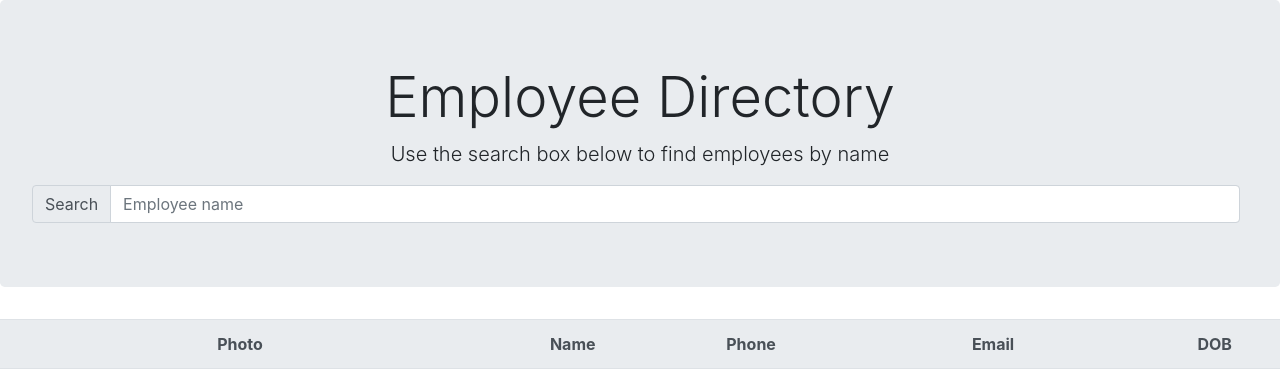
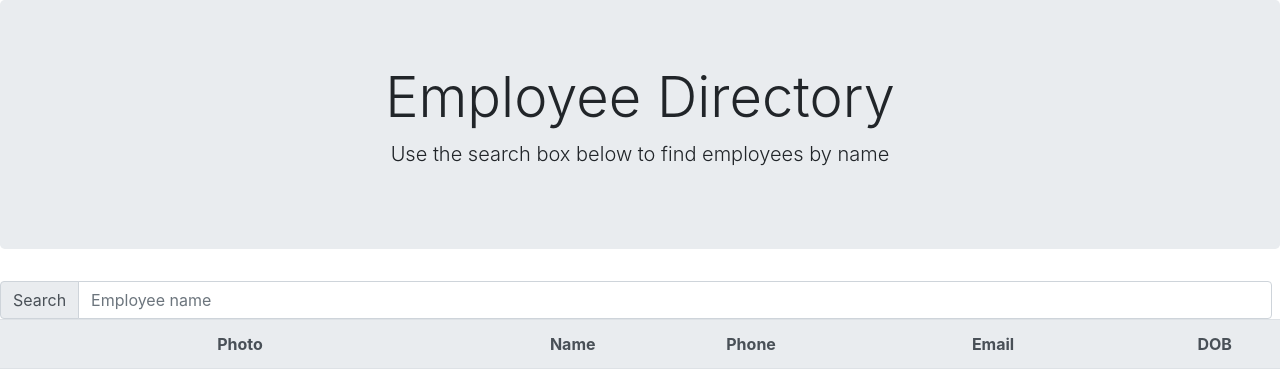
Before and after one commit to ashleydeyoung/employee-directory, a React (Create React App) app: page / in a window 1280 px wide. Shown: the top 369 px of the page. Built offline with nearby package versions, Linux system fonts and the light colour scheme.

Commit message:
search starting to work

```diff
--- a/src/App.js
+++ b/src/App.js
@@ -1,14 +1,16 @@
-import React from 'react';
-import './App.css';
+import React from "react";
+import "./App.css";
+import Wrapper from "./components/Wrapper";
 import Header from "./components/Header";
 import DataTable from "./components/DataTable";
-import employees from "./employees.json";
+
 function App() {
   return (
     <div className="App">
-      <Header />
-      <DataTable employees={employees}/>
-
+      <Wrapper>
+        <Header />
+        <DataTable />
+      </Wrapper>
     </div>
   );
 }
--- /dev/null
+++ b/src/components/DataRow.js
@@ -0,0 +1,19 @@
+import React from "react";
+
+function DataRow(props) {
+  return (
+    <tr>
+      <th scope="row">
+        <img alt={props.firstName} src={props.picture} />
+      </th>
+      <td>
+        {props.firstName} {props.lastName}
+      </td>
+      <td>{props.phone}</td>
+      <td>{props.email}</td>
+      <td>{props.date}</td>
+    </tr>
+  );
+}
+
+export default DataRow;
--- a/src/components/DataTable.js
+++ b/src/components/DataTable.js
@@ -1,17 +1,59 @@
-import React from "react";
+import React, { Component } from "react";
+import DataRow from "./DataRow";
+import employees from "../employees.json";
+import Search from "./Search";
 
-const DataTable = (props) => {
-//   console.log(props.employees);
-// props.employees.map((employee) =>
-//     console.log(employee.dob.date)
-// )
+class DataTable extends Component {
+  state = {
+    sorted: employees,
+    firstName: "",
+  };
 
-function getDate(date) {
-    const dateSplit= date.split("", 10);
+  handleInputChange = (event) => {
+    // Getting the value and name of the input which triggered the change
+    let value = event.target.value;
+    console.log(value)
+    let newList = employees.filter(emp => {
+     return emp.name.first.toLowerCase().includes(value.toLowerCase())
+
+    })
+    console.log(newList)
+    // Updating the input's state
+    this.setState({
+      sorted: newList,
+    });
+  };
+
+  handleFormSubmit = (event) => {
+    // Preventing the default behavior of the form submit (which is to refresh the page)
+    event.preventDefault();
+    console.log("clicks");
+    let employeeArray = employees.filter((e) => {
+      return e.name.first.includes(this.state.firstName);
+    });
+    //setState
+    this.setState({ sorted: employeeArray });
+
+    this.setState({
+      firstName: "",
+      lastName: "",
+    });
+  };
+
+  getDate = (date) => {
+    const dateSplit = date.split("", 10);
     return dateSplit;
-  }
+  };
 
+  render() {
     return (
+      <>
+        <Search
+          // firstName={this.state.firstName}
+          handleInputChange={this.handleInputChange}
+          handleFormSubmit={this.handleFormSubmit}
+        />
+
         <table className="table">
           <thead className="thead-light">
             <tr>
@@ -23,27 +65,22 @@ function getDate(date) {
             </tr>
           </thead>
           <tbody>
-        {props.employees.map((employee) => (
-
-            <tr key= {employee.login.uuid}>
-              <td>
-                <img
-                src={employee.picture.medium}
-                alt={employee.name.first}
+            {[...this.state.sorted].map((employee) => (
+              <DataRow
+                key={employee.login.uuid}
+                picture={employee.picture.medium}
+                firstName={employee.name.first}
+                lastName={employee.name.last}
+                phone={employee.phone}
+                email={employee.email}
+                date={this.getDate(employee.dob.date)}
               />
-                </td>
-              <td>
-                {employee.name.first} {employee.name.last}
-              </td>
-              <td>{employee.phone}</td>
-              <td>{employee.email}</td>
-              <td>{getDate(employee.dob.date)}</td>
-            </tr>
-
             ))}
           </tbody>
         </table>
+      </>
     );
-};
+  }
+}
 
 export default DataTable;
--- a/src/components/Header.js
+++ b/src/components/Header.js
@@ -1,5 +1,5 @@
 import React from "react";
-import Search from "./Search.js";
+// import Search from "./Search.js";
 
 function Header() {
   return (
@@ -8,7 +8,7 @@ function Header() {
       <p className="lead">
         Use the search box below to find employees by name
       </p>
-      <Search />
+
     </div>
   );
 }
--- a/src/components/Search.js
+++ b/src/components/Search.js
@@ -1,18 +1,21 @@
 import React from "react";
 
 
-const Search = () => {
+function Search (props) {
     return (
         <div className="searchbox">
           <div className="input-group">
               <div className="input-group-prepend">
-                <span className="input-group-text" id="">
+                <span className="input-group-text" onClick ={props.handleFormSubmit} id="">
                   Search
                 </span>
               </div>
               <input
               className="form-control mr-sm-2"
-              type="search"
+
+              onChange={props.handleInputChange}
+              name = "firstName"
+              type="text"
               placeholder="Employee name"
               aria-label="Search"
             />
--- a/src/components/Wrapper.js
+++ b/src/components/Wrapper.js
@@ -0,0 +1,8 @@
+import React from "react";
+
+
+function Wrapper(props) {
+  return <div className="wrapper">{props.children}</div>;
+}
+
+export default Wrapper;
```
Also changed, not shown: src/components/DataArea.js (deleted), src/components/DataBody.js (deleted), src/components/Main.js (deleted), src/components/Nav.js (deleted). Lines whose indentation alone changed are shown as unchanged.
